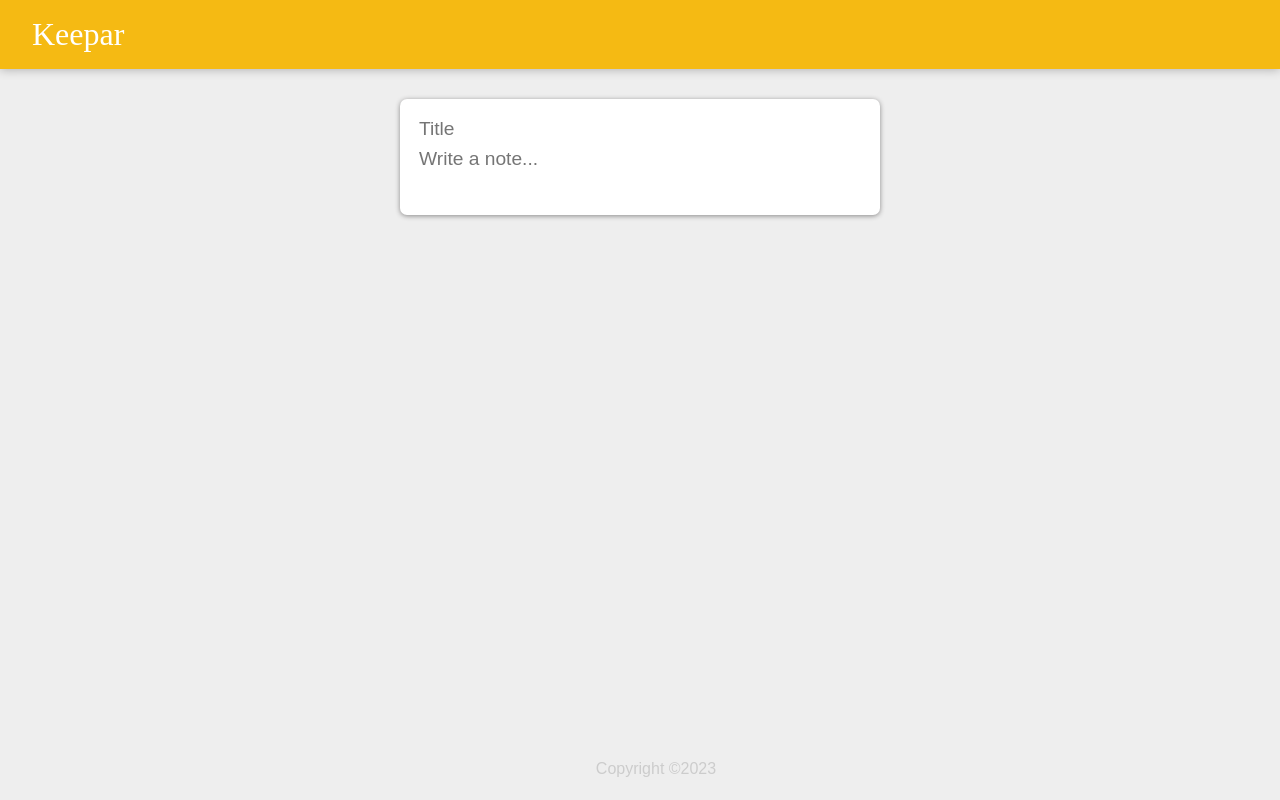
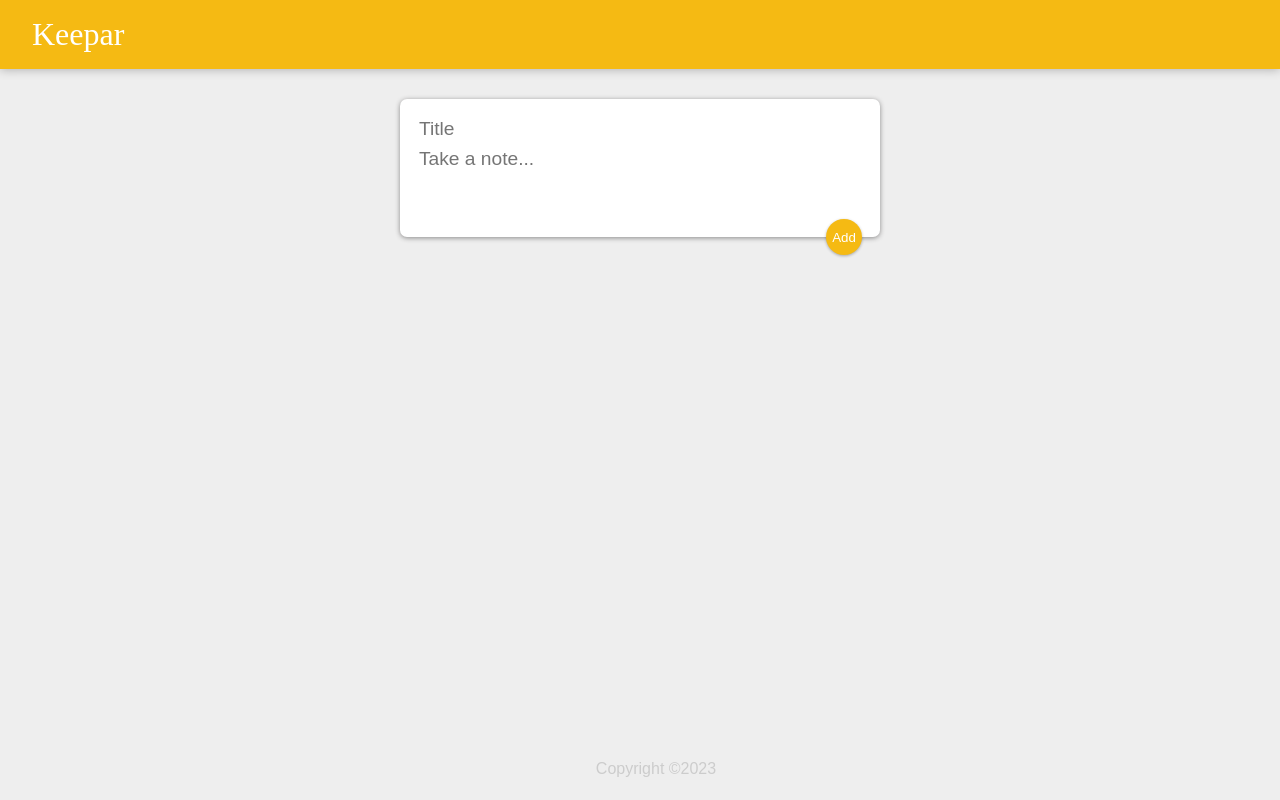
Before and after one commit to vyomgangwar25/Keeper-App, a React (Create React App) app: page / in a window 1280 px wide. Built offline with nearby package versions, Linux system fonts and the light colour scheme.

Commit message:
add and delete note

```diff
--- a/src/App.js
+++ b/src/App.js
@@ -1,14 +1,43 @@
-import React from "react";
+import React, { useState } from "react";
 import Header from "./Components/Header";
 import Footer from "./Components/Footer";
+import Note from "./Note";
 import CreateArea from "./Components/CreateArea";
 import "./Style.css";
+
 function App() {
+  const [notes, setNotes] = useState([]);
+
+  function addNote(newNote) {
+    setNotes(prevNotes => {
+      return [...prevNotes, newNote];
+    });
+  }
+
+  function deleteNote(id) {
+    setNotes(prevNotes => {
+      return prevNotes.filter((noteItem, index) => {
+        return index !== id;
+      });
+    });
+  }
+
   return (
-    <div className="App">
-       <Header/>
-       <Footer/>
-       <CreateArea/>
+    <div>
+      <Header />
+      <CreateArea onAdd={addNote} />
+      {notes.map((noteItem, index) => {
+        return (
+          <Note
+            key={index}
+            id={index}
+            title={noteItem.title}
+            content={noteItem.content}
+            onDelete={deleteNote}
+          />
+        );
+      })}
+      <Footer />
     </div>
   );
 }
--- a/src/Components/CreateArea.js
+++ b/src/Components/CreateArea.js
@@ -1,15 +1,51 @@
-import React from 'react'
+import React, { useState } from "react";
 
-const CreateArea = () => {
+function CreateArea(props) {
+  const [note, setNote] = useState({
+    title: "",
+    content: ""
+  });
+
+  function handleChange(event) {
+    const { name, value } = event.target;
+
+    setNote(prevNote => {
+      return {
+        ...prevNote,
+        [name]: value
+      };
+    });
+  }
+
+  function submitNote(event) {
+    props.onAdd(note);
+    setNote({
+      title: "",
+      content: ""
+    });
+    event.preventDefault();
+  }
+
   return (
     <div>
-      <form action="">
-        <input type="text" placeholder='Title' />
-        <textarea name="" id="" cols="" rows="" placeholder='Write a note...'></textarea>
-
+      <form>
+        <input
+          name="title"
+          onChange={handleChange}
+          value={note.title}cls
+          placeholder="Title"
+        />
+        <textarea
+          name="content"
+          onChange={handleChange}
+          value={note.content}
+          placeholder="Take a note..."
+          rows="3"
+        />
+        <button onClick={submitNote}>Add</button>
       </form>
     </div>
-  )
+  );
 }
 
-export default CreateArea
+export default CreateArea;
--- /dev/null
+++ b/src/Note.js
@@ -0,0 +1,20 @@
+import React from "react";
+
+function Note(props) {
+
+  function handleClick() {
+    props.onDelete(props.id);
+    console.log(props);
+  }
+  console.log(props);
+
+  return (
+    <div className="note">
+      <h1>{props.title}</h1>
+      <p>{props.content}</p>
+      <button onClick={handleClick}>DELETE</button>
+    </div>
+  );
+}
+
+export default Note;
```
Also changed, not shown: src/Components/notes.js (added, +25 -0 lines).
